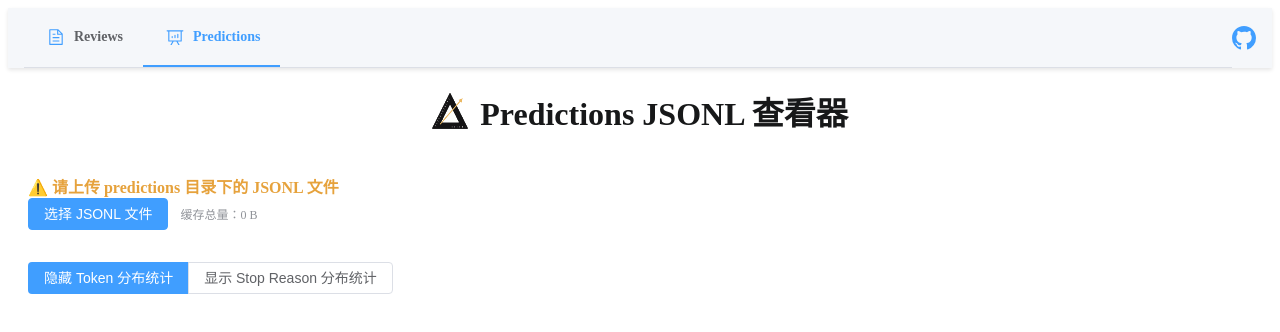
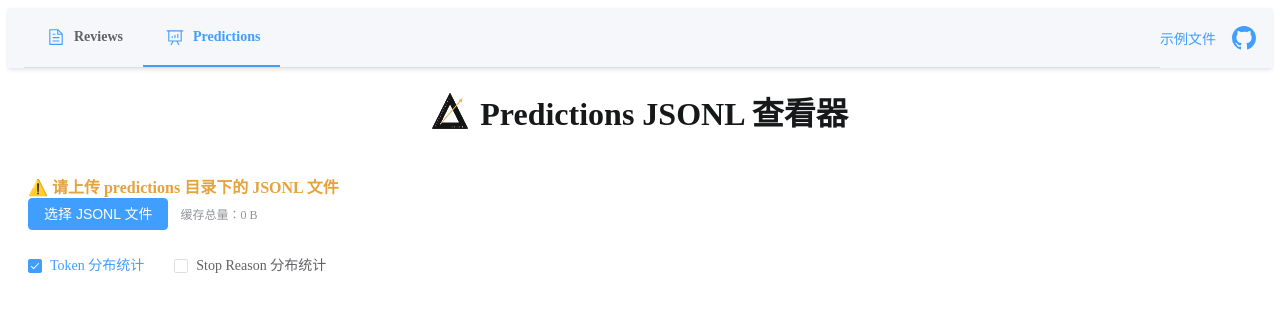
Before and after one commit to dynamicheart/llm-eval-viewer, a Vue app in the folder evalscope-jsonl-viewer/: page /#/predictions in a window 1280 px wide. Shown: the top 332 px of the page. Built offline with nearby package versions, Linux system fonts and the light colour scheme.

Commit message:
Fix filter #1

```diff
--- a/evalscope-jsonl-viewer/src/App.vue
+++ b/evalscope-jsonl-viewer/src/App.vue
@@ -29,6 +29,16 @@
         </el-menu-item>
       </el-menu>
 
+      <div class="nav-right">
+        <a
+          class="example-link"
+          href="https://github.com/dynamicheart/llm-eval-viewer/tree/main/docs/examples"
+          target="_blank"
+          rel="noopener noreferrer"
+        >
+          示例文件
+        </a>
+
         <a
           class="github-link"
           href="https://github.com/dynamicheart/llm-eval-viewer"
@@ -49,6 +59,7 @@
             />
           </svg>
         </a>
+      </div>
     </div>
 
     <header class="page-header">
@@ -143,4 +154,21 @@ export default {
   user-select: none;
   margin: 0;
 }
+
+.nav-right {
+  display: flex;
+  align-items: center;
+  gap: 16px;
+}
+
+.example-link {
+  font-size: 14px;
+  color: #409eff;
+  text-decoration: none;
+  font-weight: 500;
+}
+
+.example-link:hover {
+  text-decoration: underline;
+}
 </style>
--- a/evalscope-jsonl-viewer/src/composables/useJsonlFileHandler.js
+++ b/evalscope-jsonl-viewer/src/composables/useJsonlFileHandler.js
@@ -28,35 +28,29 @@ export function useJsonlFileHandler(options) {
     clearFiles,
     deleteFile,
     parseJsonl,
+    tableModel,
     hintText = '',
   } = options;
 
-  const tableData = ref([]);
+  const { tableData } = tableModel;
+
+  const currentFileName = ref('');
+
   const dialogVisible = ref(false);
   const dialogHasTabs = ref(false);
   const dialogTabsData = ref([]);
   const dialogContent = ref('');
   const dialogRawText = ref('');
 
-  const currentPage = ref(1);
-  const pageSize = ref(10);
-  const currentFileName = ref('');
-  const totalItems = computed(() => tableData.value.length);
   const MAX_FILES = 5;
-
   const recentFiles = ref([]);
-
-  const paginatedData = computed(() => {
-    const start = (currentPage.value - 1) * pageSize.value;
-    const end = start + pageSize.value;
-    return tableData.value.slice(start, end);
-  });
 
   const formatSize = (bytes) => {
     if (bytes < 1024) return `${bytes} B`;
     if (bytes < 1024 * 1024) return `${(bytes / 1024).toFixed(1)} KB`;
     return `${(bytes / 1024 / 1024).toFixed(2)} MB`;
   };
+
   const formatTime = (ts) => {
     const diff = Date.now() - ts;
     const minute = 60 * 1000;
@@ -140,10 +134,6 @@ export function useJsonlFileHandler(options) {
     item.lastOpen = Date.now();
     localStorage.setItem(storageKey, item.id);
   };
-
-  watch([pageSize], () => {
-    currentPage.value = 1;
-  });
 
   const loadJSONLFile = async (file) => {
     const text = await file.text();
@@ -313,7 +303,6 @@ export function useJsonlFileHandler(options) {
     resetFile,
     removeRecentFile,
     currentFileName,
-    tableData,
     dialogVisible,
     dialogHasTabs,
     dialogTabsData,
@@ -322,10 +311,6 @@ export function useJsonlFileHandler(options) {
     showDialog,
     showSolutionDialog,
     showRawJsonDialog,
-    currentPage,
-    pageSize,
-    totalItems,
-    paginatedData,
     truncateText,
   };
 }
--- /dev/null
+++ b/evalscope-jsonl-viewer/src/composables/useTableModel.js
@@ -0,0 +1,81 @@
+/*
+ * Copyright (c) 2026 dynamicheart
+ * Licensed under the MIT License.
+ */
+
+import { ref, computed, watch } from 'vue';
+
+export function useTableModel(options = {}) {
+  const { pageSize: defaultPageSize = 10 } = options;
+
+  const tableData = ref([]);
+  const activeFilters = ref({});
+  const currentPage = ref(1);
+  const pageSize = ref(defaultPageSize);
+
+  watch(pageSize, () => {
+    currentPage.value = 1;
+  });
+
+  function createColumnFilter(key, formatter) {
+    const filters = computed(() =>
+      [...new Set(tableData.value.map((d) => d[key]))]
+        .filter((v) => v != null)
+        .map((v) => ({
+          text: formatter ? formatter(v) : String(v),
+          value: v,
+        }))
+    );
+
+    return { filters };
+  }
+
+  function onTableFilterChange(filters) {
+    console.log('[filters]', filters);
+
+    activeFilters.value = {};
+
+    Object.entries(filters).forEach(([key, values]) => {
+      if (values && values.length > 0) {
+        activeFilters.value[key] = values;
+      }
+    });
+
+    currentPage.value = 1;
+  }
+
+  const filteredData = computed(() => {
+    return tableData.value.filter((row) =>
+      Object.entries(activeFilters.value).every(
+        ([key, values]) =>
+          !values || values.length === 0 || values.includes(row[key])
+      )
+    );
+  });
+
+  const paginatedData = computed(() => {
+    const start = (currentPage.value - 1) * pageSize.value;
+    return filteredData.value.slice(start, start + pageSize.value);
+  });
+
+  const totalItems = computed(() => tableData.value.length);
+  const totalVisibleItems = computed(() => filteredData.value.length);
+
+  function reset() {
+    activeFilters.value = {};
+    currentPage.value = 1;
+  }
+
+  return {
+    tableData,
+    currentPage,
+    pageSize,
+    filteredData,
+    paginatedData,
+    totalItems,
+    totalVisibleItems,
+    createColumnFilter,
+    onTableFilterChange,
+    reset,
+  };
+}
--- a/evalscope-jsonl-viewer/src/views/PredictionsView.vue
+++ b/evalscope-jsonl-viewer/src/views/PredictionsView.vue
@@ -18,20 +18,12 @@
       @remove-recent-file="removeRecentFile"
     />
 
-    <el-button-group class="toggle-buttons" style="margin: 12px 0">
-      <el-button
-        :type="showHistogram ? 'primary' : 'default'"
-        @click="showHistogram = !showHistogram"
-      >
-        {{ showHistogram ? '隐藏' : '显示' }} Token 分布统计
-      </el-button>
-      <el-button
-        :type="showDistribution ? 'primary' : 'default'"
-        @click="showDistribution = !showDistribution"
-      >
-        {{ showDistribution ? '隐藏' : '显示' }} Stop Reason 分布统计
-      </el-button>
-    </el-button-group>
+    <div>
+      <el-checkbox v-model="showHistogram"> Token 分布统计 </el-checkbox>
+      <el-checkbox v-model="showDistribution">
+        Stop Reason 分布统计
+      </el-checkbox>
+    </div>
 
     <HistogramCard
       v-if="showHistogram"
@@ -63,6 +55,7 @@
       v-if="tableData.length"
       :data="paginatedData"
       style="width: 100%; margin-top: 20px"
+      @filter-change="onTableFilterChange"
       border
     >
       <el-table-column prop="index" label="#" width="100" sortable />
@@ -89,11 +82,10 @@
         </template>
       </el-table-column>
       <el-table-column
+        column-key="stop_reason"
         prop="stop_reason"
         label="Stop Reason"
         :filters="stopReasonFilters"
-        :filter-method="filterByStopReason"
-        filter-placement="bottom-start"
       />
       <el-table-column label="Completion">
         <template #default="{ row }">
@@ -116,7 +108,7 @@
       v-model:current-page="currentPage"
       v-model:page-size="pageSize"
       :page-sizes="[10, 20, 50, 100, 1000]"
-      :total="totalItems"
+      :total="totalVisibleItems"
       layout="total, sizes, prev, pager, next, jumper"
       style="margin-top: 20px; text-align: right"
     />
@@ -134,7 +126,7 @@
 </template>
 
 <script>
-import { computed, ref, watch, onMounted } from 'vue';
+import { ref, watch, onMounted } from 'vue';
 import FileToolbar from '@/components/FileToolbar.vue';
 import DetailDialog from '@/components/DetailDialog.vue';
 import HistogramCard from '@/components/HistogramCard.vue';
@@ -148,6 +140,7 @@ import {
   deleteFile,
 } from '@/utils/fileDB';
 import { useJsonlFileHandler } from '@/composables/useJsonlFileHandler';
+import { useTableModel } from '@/composables/useTableModel';
 
 export default {
   components: {
@@ -160,14 +153,6 @@ export default {
   setup() {
     const showHistogram = ref(true);
     const showDistribution = ref(false);
-
-    function toggleHistogram() {
-      showHistogram.value = !showHistogram.value;
-    }
-
-    function toggleDistribution() {
-      showDistribution.value = !showDistribution.value;
-    }
 
     onMounted(() => {
       const histCache = localStorage.getItem('showHistogram');
@@ -183,15 +168,6 @@ export default {
     watch(showDistribution, (val) => {
       localStorage.setItem('showDistribution', val);
     });
-
-    const stopReasonFilters = computed(() =>
-      [...new Set(tableData.value.map((d) => d.stop_reason))].map((v) => ({
-        text: String(v),
-        value: v,
-      }))
-    );
-
-    const filterByStopReason = (value, row) => row.stop_reason === value;
 
     const getSampleId = (json, idx) => {
       const meta = json?.metadata || {};
@@ -292,6 +268,23 @@ export default {
         });
     };
 
+    const tableModel = useTableModel();
+
+    const {
+      tableData,
+      currentPage,
+      pageSize,
+      filteredData,
+      paginatedData,
+      totalItems,
+      totalVisibleItems,
+      createColumnFilter,
+      onTableFilterChange,
+      reset,
+    } = tableModel;
+
+    const { filters: stopReasonFilters } = createColumnFilter('stop_reason');
+
     const {
       hintText,
       recentFiles,
@@ -303,7 +296,6 @@ export default {
       resetFile,
       removeRecentFile,
       currentFileName,
-      tableData,
       dialogVisible,
       dialogHasTabs,
       dialogTabsData,
@@ -312,10 +304,6 @@ export default {
       showDialog,
       _,
       showRawJsonDialog,
-      currentPage,
-      pageSize,
-      totalItems,
-      paginatedData,
       truncateText,
     } = useJsonlFileHandler({
       storageNamespace: 'evalscope_predictions',
@@ -326,16 +314,13 @@ export default {
       clearFiles: clearFiles,
       deleteFile: deleteFile,
       parseJsonl: parseJsonlPredictions,
+      tableModel: tableModel,
       hintText: '⚠️ 请上传 predictions 目录下的 JSONL 文件',
     });
 
     return {
       showHistogram,
       showDistribution,
-      toggleHistogram,
-      toggleDistribution,
-      stopReasonFilters,
-      filterByStopReason,
       formatContentLength,
       hintText,
       formatSize,
@@ -347,7 +332,6 @@ export default {
       handleFileSelect,
       resetFile,
       currentFileName,
-      tableData,
       dialogVisible,
       dialogHasTabs,
       dialogTabsData,
@@ -356,10 +340,17 @@ export default {
       showDialog,
       showRawJsonDialog,
       truncateText,
+      tableData,
       currentPage,
       pageSize,
+      filteredData,
+      paginatedData,
       totalItems,
-      paginatedData,
+      totalVisibleItems,
+      createColumnFilter,
+      onTableFilterChange,
+      reset,
+      stopReasonFilters,
     };
   },
 };
```
Also changed, not shown: evalscope-jsonl-viewer/src/views/ReviewsView.vue (+28 -19 lines). Lines whose indentation alone changed are shown as unchanged.
